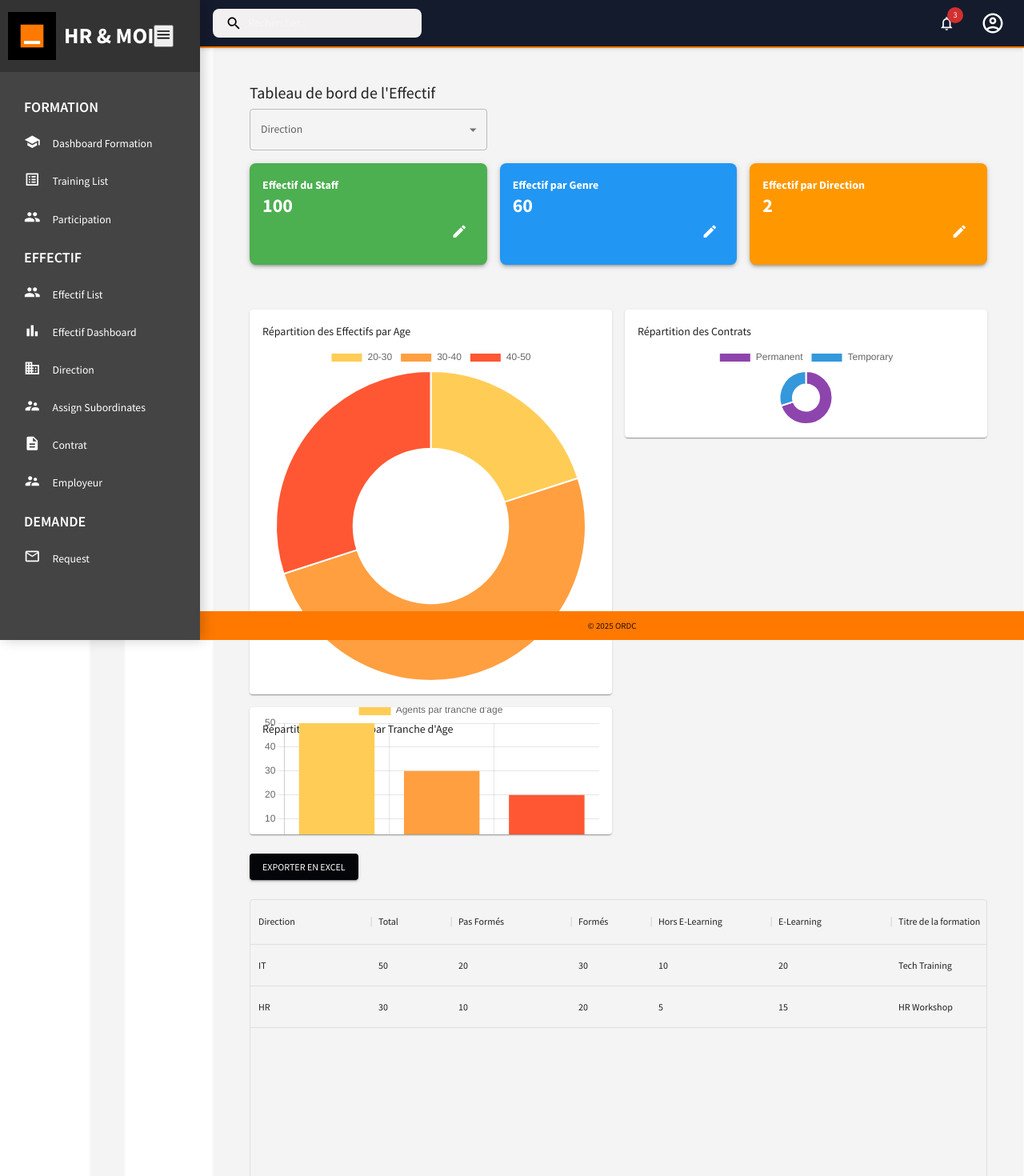
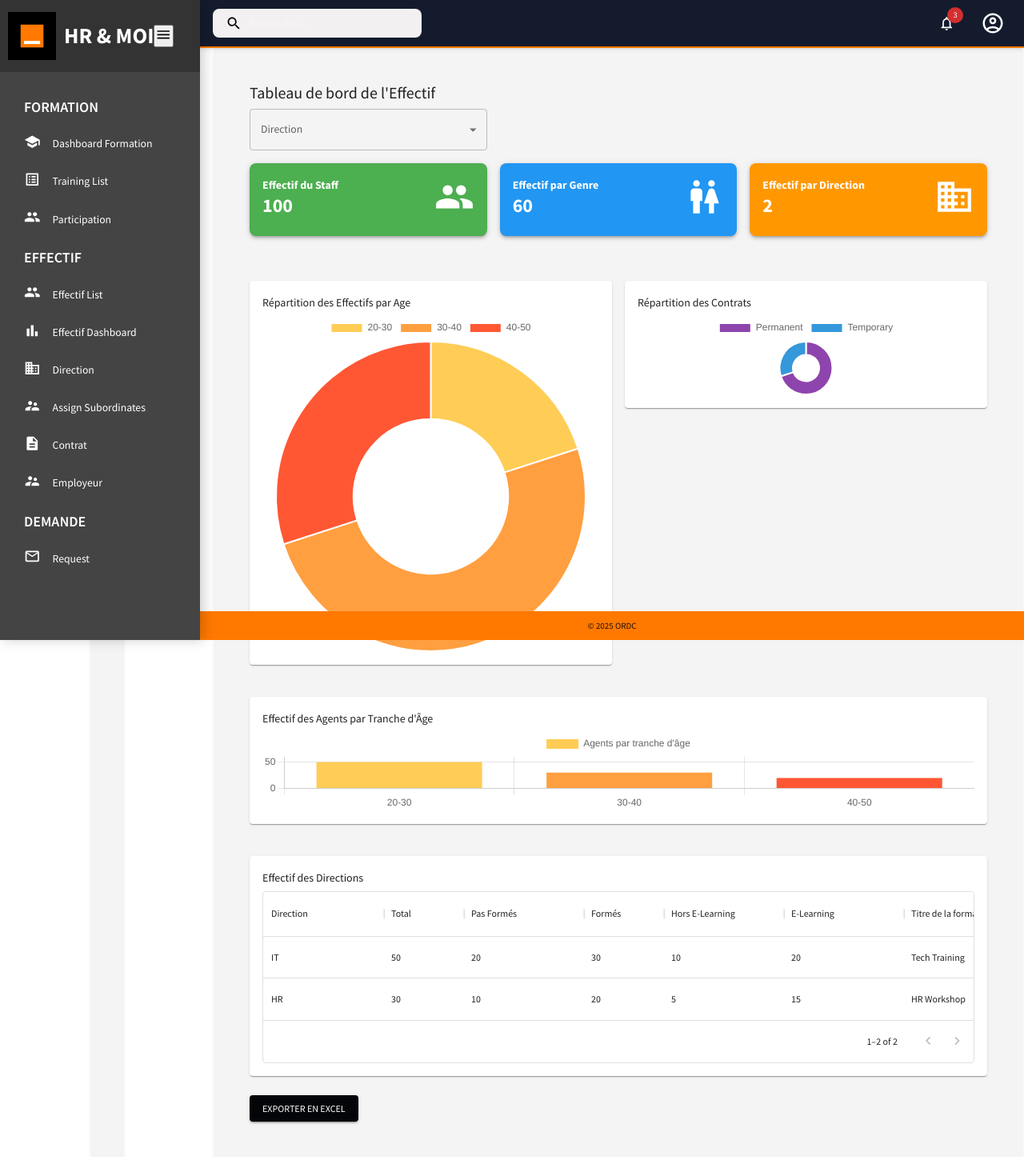
Before and after one commit to GregoryMulamba/hr_moi, a React (Create React App) app: page /effectifdashboard in a window 1280 px wide. Shown: the top 1470 px of the page at 80% size. After the commit the page ends 1446 px from the top, so only its background shows below. Built offline with nearby package versions, Linux system fonts and the light colour scheme.

Commit message:
Mises à jours dans effectifDashboard, trainingDashboard,Request

```diff
--- a/src/scenes/effectif/EffectifDashboard.jsx
+++ b/src/scenes/effectif/EffectifDashboard.jsx
@@ -5,8 +5,12 @@
 import { DataGrid } from '@mui/x-data-grid';
 import { Doughnut, Bar } from 'react-chartjs-2';
 import EditIcon from '@mui/icons-material/Edit';
+import GroupIcon from '@mui/icons-material/Group'; // Pour l'effectif total
+import WcIcon from '@mui/icons-material/Wc'; // Pour l'effectif par genre
+import BusinessIcon from '@mui/icons-material/Business'; // Pour l'effectif par direction
 import 'chart.js/auto';
 import * as XLSX from 'xlsx';
+import { mockData } from '../../data/mockData';
 
 const EffectifDashboard = () => {
   const [filters, setFilters] = useState({ direction: '' });
@@ -67,22 +71,23 @@
     ],
   });
 
-  const renderWidget = (title, value, color, data) => (
+  // Modification de la fonction renderWidget pour accepter une icône
+  const renderWidget = (title, value, color, data, IconComponent) => (
     <Card
       sx={{ minWidth: 275, backgroundColor: color, mb: 2, borderRadius: 2, boxShadow: 3, cursor: 'pointer' }}
       onClick={() => handleCardClick(data)}
     >
       <CardContent>
+        <Box display="flex" alignItems="center" justifyContent="space-between">
+          <Box>
             <Typography variant="h6" component="div" sx={{ fontWeight: 'bold', color: '#fff' }}>
               {title}
             </Typography>
             <Typography variant="h3" sx={{ fontWeight: 'bold', color: '#fff' }}>
               {value}
             </Typography>
-        <Box display="flex" justifyContent="flex-end">
-          <IconButton onClick={() => handleCardClick(data)} sx={{ color: '#fff' }}>
-            <EditIcon />
-          </IconButton>
+          </Box>
+          <IconComponent sx={{ fontSize: 50, color: '#fff' }} />
         </Box>
       </CardContent>
     </Card>
@@ -104,15 +109,15 @@
     pyramidAgeData: { labels: ['20-30', '30-40', '40-50'], data: [50, 30, 20] },
   };
 
+  const directionsWithId = mockData.directions.map((direction, index) => ({
+    id: index + 1,
+    ...direction,
+  }));
+
   const filteredDirections = filters.direction
-    ? mockData.directions.filter((direction) => direction.name === filters.direction).map((direction, index) => ({
-        ...direction,
-        id: index,
-    }))
-    : mockData.directions.map((direction, index) => ({
-        ...direction,
-        id: index,
-    }));
+    ? directionsWithId.filter((direction) => direction.name === filters.direction)
+    : directionsWithId;
+
 
   const columns = [
     { field: 'name', headerName: 'Direction', width: 150 },
@@ -163,13 +168,13 @@
 
       <Grid container spacing={2} mb={2}>
         <Grid item xs={12} md={4}>
-          {renderWidget('Effectif du Staff', mockData.totalStaff, '#4caf50', mockData.staffData)}
+          {renderWidget('Effectif du Staff', mockData.totalStaff, '#4caf50', mockData.staffData, GroupIcon)}
         </Grid>
         <Grid item xs={12} md={4}>
-          {renderWidget('Effectif par Genre', mockData.genderDistribution, '#2196f3', mockData.genderData)}
+          {renderWidget('Effectif par Genre', mockData.genderDistribution, '#2196f3', mockData.genderData, WcIcon)}
         </Grid>
         <Grid item xs={12} md={4}>
-          {renderWidget('Effectif par Direction', mockData.directions.length, '#ff9800', mockData.directionsData)}
+          {renderWidget('Effectif par Direction', mockData.directions.length, '#ff9800', mockData.directionsData, BusinessIcon)}
         </Grid>
       </Grid>
 
@@ -188,45 +193,63 @@
             </Box>
           </Card>
         </Grid>
-        <Grid item xs={12} md={6}>
+      </Grid>
+
+      <Grid container spacing={2} mt={3}>
+        <Grid item xs={12}>
           <Card sx={{ p: 2 }}>
-            <Typography variant="h6" gutterBottom>Répartition des Agents par Tranche d'Age</Typography>
+            <Typography variant="h6" gutterBottom>Effectif des Agents par Tranche d'Âge</Typography>
             <Box sx={{ display: 'flex', justifyContent: 'center', alignItems: 'center', height: 100 }}>
-            <Bar data={createBarChartData(mockData.pyramidAgeData)} options={{ maintainAspectRatio: true, responsive: true, height: 50 }} />
+            <Bar data={createBarChartData(mockData.pyramidAgeData)} options={{ maintainAspectRatio: false }} />
             </Box>
           </Card>
         </Grid>
       </Grid>
 
-      <Box mt={3}>
-        <Button variant="contained" color="primary" onClick={downloadExcel}>Exporter en Excel</Button>
-      </Box>
-
+      <Grid container spacing={2} mt={3}>
+        <Grid item xs={12}>
+          <Card sx={{ p: 2 }}>
+            <Typography variant="h6" gutterBottom>Effectif des Directions</Typography>
             <DataGrid
               rows={filteredDirections}
               columns={columns}
               pageSize={5}
+              autoHeight
               disableSelectionOnClick
-        sx={{ height: 400, width: '100%', mt: 3 }}
             />
+          </Card>
+        </Grid>
+      </Grid>
 
-      <Modal open={modalOpen} onClose={handleCloseModal}>
+      <Button variant="contained" color="primary" sx={{ mt: 3 }} onClick={downloadExcel}>
+        Exporter en Excel
+      </Button>
+
+      <Modal
+        open={modalOpen}
+        onClose={handleCloseModal}
+      >
         <Box sx={modalStyle}>
-          <Typography variant="h6" gutterBottom>
-            {modalData?.title}
-          </Typography>
-          <Typography variant="body1">{`Total Formés: ${modalData?.trained}`}</Typography>
-          <Typography variant="body1">{`Non Formés: ${modalData?.notTrained}`}</Typography>
-          <Button variant="contained" onClick={handleCloseModal} sx={{ mt: 2 }}>Fermer</Button>
+          <Typography variant="h6" gutterBottom>Détails de la Direction</Typography>
+          {modalData && (
+            <div>
+              <Typography variant="body1"><strong>Nom:</strong> {modalData.name}</Typography>
+              <Typography variant="body1"><strong>Total:</strong> {modalData.total}</Typography>
+              <Typography variant="body1"><strong>Pas Formés:</strong> {modalData.notTrained}</Typography>
+              <Typography variant="body1"><strong>Formés:</strong> {modalData.trained}</Typography>
+              <Typography variant="body1"><strong>Hors E-Learning:</strong> {modalData.inPerson}</Typography>
+              <Typography variant="body1"><strong>E-Learning:</strong> {modalData.eLearning}</Typography>
+              <Typography variant="body1"><strong>Titre de la formation:</strong> {modalData.title}</Typography>
+            </div>
+          )}
+          <Button variant="contained" color="primary" sx={{ mt: 2 }} onClick={handleCloseModal}>
+            Fermer
+          </Button>
         </Box>
       </Modal>
 
-      <Snackbar
-        open={openSnackbar}
-        autoHideDuration={6000}
-        onClose={handleCloseSnackbar}
-      >
-        <Alert severity={snackbarSeverity} onClose={handleCloseSnackbar}>
+      <Snackbar open={openSnackbar} autoHideDuration={6000} onClose={handleCloseSnackbar}>
+        <Alert onClose={handleCloseSnackbar} severity={snackbarSeverity} sx={{ width: '100%' }}>
           {snackbarMessage}
         </Alert>
       </Snackbar>
--- a/src/scenes/training/TrainingDashboard.jsx
+++ b/src/scenes/training/TrainingDashboard.jsx
@@ -1,11 +1,11 @@
 import React, { useState } from 'react';
-import {
-  Grid, FormControl, InputLabel, Select, MenuItem, Typography, Box, Button, Card, CardContent, Modal, IconButton, Snackbar, Alert
-} from '@mui/material';
-import { DataGrid } from '@mui/x-data-grid';
+import {Grid, FormControl, InputLabel, Select, MenuItem, Typography, Box, Button, Card, CardContent, Modal, IconButton, Snackbar, Alert} from '@mui/material';
+import { DataGrid} from '@mui/x-data-grid';
 import { Doughnut } from 'react-chartjs-2';
-import EditIcon from '@mui/icons-material/Edit';
-import InfoIcon from '@mui/icons-material/Info';
+import GroupIcon from '@mui/icons-material/Group';
+import SchoolIcon from '@mui/icons-material/School';
+import ComputerIcon from '@mui/icons-material/Computer';
+import AssessmentIcon from '@mui/icons-material/Assessment';
 import 'chart.js/auto';
 import { mockData } from '../../data/mockData';
 import * as XLSX from 'xlsx';
@@ -69,7 +69,7 @@
             {title}
           </Typography>
           <IconButton onClick={() => handleCardClick(data)} sx={{ color: '#fff' }}>
-            <InfoIcon />
+            <IconComponent /> {/* Affichage de l'icône correspondante */}
           </IconButton>
         </Box>
         <Typography variant="h3" sx={{ fontWeight: 'bold', color: '#fff' }}>
@@ -125,16 +125,40 @@
 
       <Grid container spacing={2} mb={2}>
         <Grid item xs={12} md={4}>
-          {renderWidget('TOTAL AGENTS', mockData.totalAgents, '#4caf50', mockData.totalAgentsData, InfoIcon)}
+          {renderWidget(
+            'TOTAL AGENTS',
+            mockData.totalAgents,
+            '#4caf50',
+            mockData.totalAgentsData,
+            GroupIcon // Utilisation de l'icône pour les agents
+          )}
         </Grid>
         <Grid item xs={12} md={4}>
-          {renderWidget('FORMATION EN HORS E-LEARNING', mockData.trainingParticipation.inPerson, '#2196f3', mockData.inPersonData, InfoIcon)}
+          {renderWidget(
+            'FORMATION EN HORS E-LEARNING',
+            mockData.trainingParticipation.inPerson,
+            '#2196f3',
+            mockData.inPersonData,
+            SchoolIcon // Utilisation de l'icône pour la formation en hors e-learning
+          )}
         </Grid>
         <Grid item xs={12} md={4}>
-          {renderWidget('FORMATION E-LEARNING', mockData.trainingParticipation.eLearning, '#ff9800', mockData.eLearningData, InfoIcon)}
+          {renderWidget(
+            'FORMATION E-LEARNING',
+            mockData.trainingParticipation.eLearning,
+            '#ff9800',
+            mockData.eLearningData,
+            ComputerIcon // Utilisation de l'icône pour la formation e-learning
+          )}
         </Grid>
         <Grid item xs={12} md={4}>
-          {renderWidget('PARTICIPATION GLOBALE', mockData.trainingParticipation.total, '#f44336', mockData.totalParticipationData, InfoIcon)}
+          {renderWidget(
+            'PARTICIPATION GLOBALE',
+            mockData.trainingParticipation.total,
+            '#f44336',
+            mockData.totalParticipationData,
+            AssessmentIcon // Utilisation de l'icône pour la participation globale
+          )}
         </Grid>
       </Grid>
 
@@ -201,13 +225,17 @@
             Détails
           </Typography>
           <Typography id="modal-description" sx={{ mt: 2 }}>
-            {JSON.stringify(modalData, null, 2)}
+            {/* Ajoute ici les détails spécifiques du contenu de la modal */}
+            {modalData ? JSON.stringify(modalData, null, 2) : 'Aucune donnée disponible.'}
           </Typography>
-          <Button onClick={handleCloseModal} sx={{ mt: 2 }}>Fermer</Button>
         </Box>
       </Modal>
 
-      <Snackbar open={openSnackbar} autoHideDuration={6000} onClose={handleCloseSnackbar}>
+      <Snackbar
+        open={openSnackbar}
+        autoHideDuration={6000}
+        onClose={handleCloseSnackbar}
+      >
         <Alert onClose={handleCloseSnackbar} severity={snackbarSeverity} sx={{ width: '100%' }}>
           {snackbarMessage}
         </Alert>
```
Lines whose indentation alone changed are shown as unchanged.
